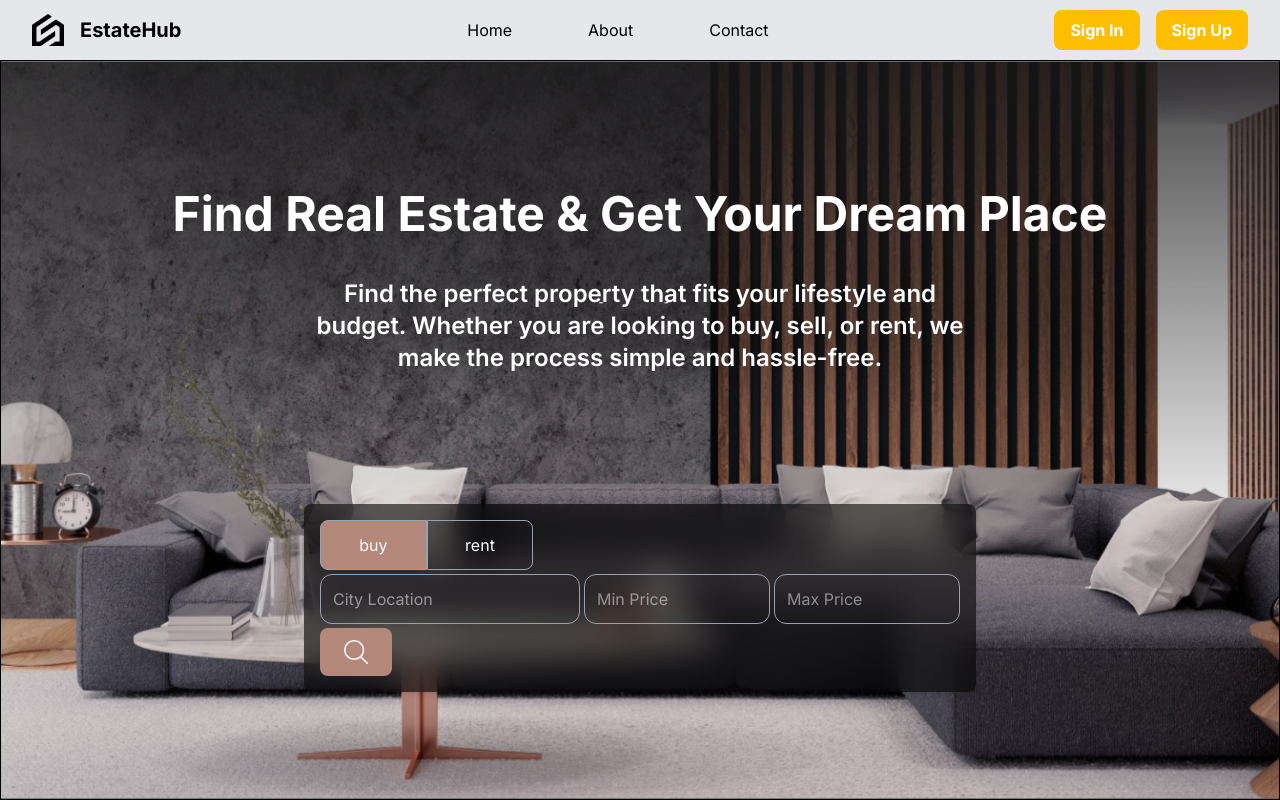
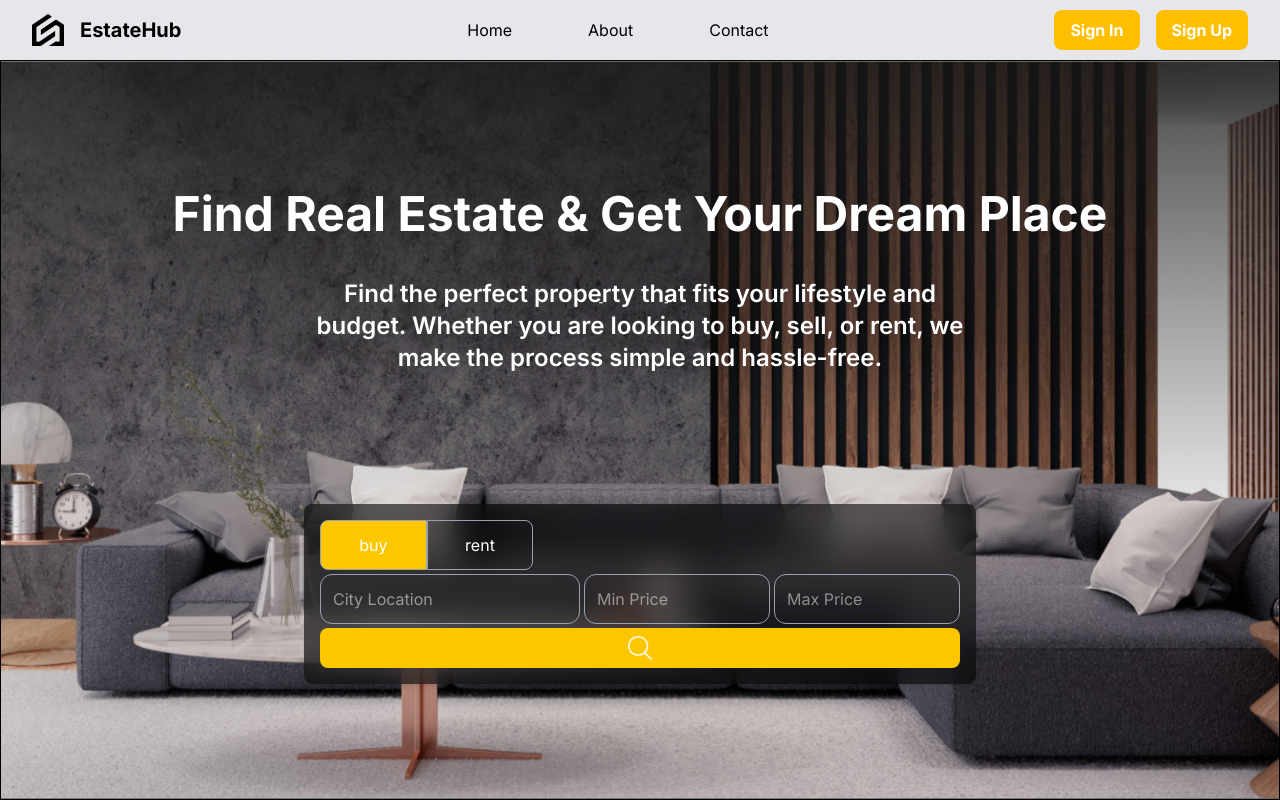
Before and after one commit to vishalguptax/real-estate-client, a React (Vite) app: page / in a window 1280 px wide. Built offline with nearby package versions, Linux system fonts and the light colour scheme; a web font is replaced by a local one.

Commit message:
Change search Button

```diff
--- a/package.json
+++ b/package.json
@@ -18,13 +18,14 @@
     "@tailwindcss/vite": "^4.0.3",
     "font-awesome-icons": "^1.6.0",
     "formik": "^2.4.6",
+    "leaflet": "^1.9.4",
     "lucide-react": "^0.474.0",
-    "leaflet": "^1.9.4",
     "react": "^19.0.0-rc.1",
     "react-dom": "^19.0.0-rc.1",
     "react-icons": "^5.4.0",
     "react-leaflet": "^5.0.0",
     "react-router-dom": "^7.1.5",
+    "react-toastify": "^11.0.3",
     "tailwindcss": "^4.0.3",
     "yup": "^1.6.1"
   },
--- a/src/components/listIems/DataContext.jsx
+++ b/src/components/listIems/DataContext.jsx
@@ -6,6 +6,8 @@ const DataContext = createContext(null);
 // eslint-disable-next-line react/prop-types
 const DataProvider = ({ children }) => {
   const [data, setData] = useState(listData);
+
+
   return (
     <DataContext.Provider value={{ data, setData }}>
       {children}
--- a/src/components/listIems/Filter.jsx
+++ b/src/components/listIems/Filter.jsx
@@ -44,6 +44,9 @@ const Filter = () => {
       result = result.filter((item) => item.type === filter.type);
     }
 
+    if(bedRoom > 0) {
+       result = result.filter((item) => item.bedRoom === bedRoom)
+    }
     setFilteredData(result);
   }, [data, filter]);
 
@@ -164,6 +167,7 @@ const Filter = () => {
             id="bedroom"
             name="bedroom"
             placeholder="Any"
+
             value={bedRoom}
             onChange={(e) => {
               setBedRoom(Number(e.target.value));
@@ -173,7 +177,7 @@ const Filter = () => {
         </div>
 
         {/* Search Button */}
-        <button onClick = {searchResult}className="w-full p-2 bg-yellow-400 rounded-lg flex justify-center items-center hover:bg-yellow-500 transition cursor-pointer">
+        <button onClick = {searchResult}className="w-full p-2 bg-yellow-400 rounded-lg flex justify-center items-center hover:bg-primary-foreground transition cursor-pointer">
           <img src="/search.png" alt="Search" className="w-6 h-6" />
         </button>
       </div>
--- a/src/pages/Home/Search.jsx
+++ b/src/pages/Home/Search.jsx
@@ -3,6 +3,7 @@ import { useNavigate } from "react-router-dom";
 const types = ["buy", "rent"];
 
 export default function Search() {
+
   const [location, setLocation] = useState("");
   const [query, setQuery] = useState({
     type: "buy",
@@ -24,6 +25,7 @@ export default function Search() {
     }).toString();
     navigate(`/ListItem?${searchParams}`);
   };
+
   return (
     <div className=" w-[100%] absolute bottom-[30%] md:bottom-[10%] px-4 z-9 m-auto h-[30%]">
       <div className="w-[70%] md:max-w-xl lg:max-w-2xl bg-black/60 backdrop-blur-lg text-white shadow-md rounded-lg p-4 mx-auto ">
@@ -35,7 +37,7 @@ export default function Search() {
               onClick={() => switchType(type)}
               className={`px-3 py-3 md:w-1/6 text-center border border-gray-400 cursor-pointer ${
                 query.type === type
-                  ? "bg-[#b4877b] text-white shadow-lg"
+                  ? "  bg-yellow-400  items-center hover:bg-primary-foreground transition "
                   : "bg-transparent border-gray-400 hover:bg-gray-700"
               } first:rounded-l-lg last:rounded-r-lg `}
             >
@@ -76,7 +78,7 @@ export default function Search() {
           <button
             type="button"
             onClick={handleSearch}
-            className="bg-[#b4877b] hover:bg-[#4b4c4e] text-black px-6 py-3 rounded-lg cursor-pointer flex items-center justify-center transition w-full sm:w-auto"
+            className="w-full p-2 bg-yellow-400 rounded-lg flex justify-center items-center hover:bg-primary-foreground transition cursor-pointer"
           >
             <img src="./search.png" alt="Search" className="w-6 h-6" />
           </button>
--- a/src/pages/auth/Login.jsx
+++ b/src/pages/auth/Login.jsx
@@ -7,12 +7,16 @@ import { faEye, faEyeSlash } from "@fortawesome/free-solid-svg-icons";
 // import { useNavigate } from "react-router-dom";
 import { useAuth } from "./AuthContext";
 
+import { ToastContainer, toast } from 'react-toastify';
+
 const initialValues = {
   email: "",
   password: "",
 };
 
 const Login = () => {
+
+
   const { login } = useAuth();
   const [passwordVisible, setPasswordVisible] = useState(false);
   // const navigate = useNavigate("");
@@ -20,6 +24,9 @@ const Login = () => {
   const togglePasswordVisibility = () => {
     setPasswordVisible((prev) => !prev);
   };
+
+  const notify = () => toast("Succesfull!");
+
 
   const { values, errors, touched, handleChange, handleSubmit } = useFormik({
     initialValues: initialValues,
@@ -39,7 +46,7 @@ const Login = () => {
           // localStorage.setItem("loggedInUser",JSON.stringify(verifyVal))
           login(verifyVal);
           loginSuccessful = true;
-          alert("login successful");
+           {notify}
           // navigate("/")
           break;
         }
```
Also changed, not shown: 1 other file (tests, documents, lock files or other folders).
